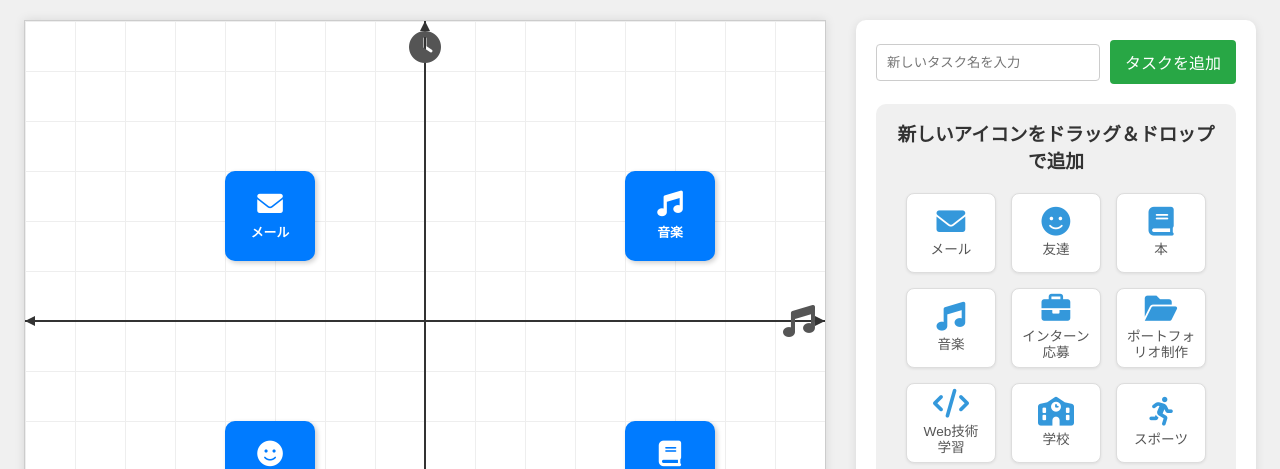
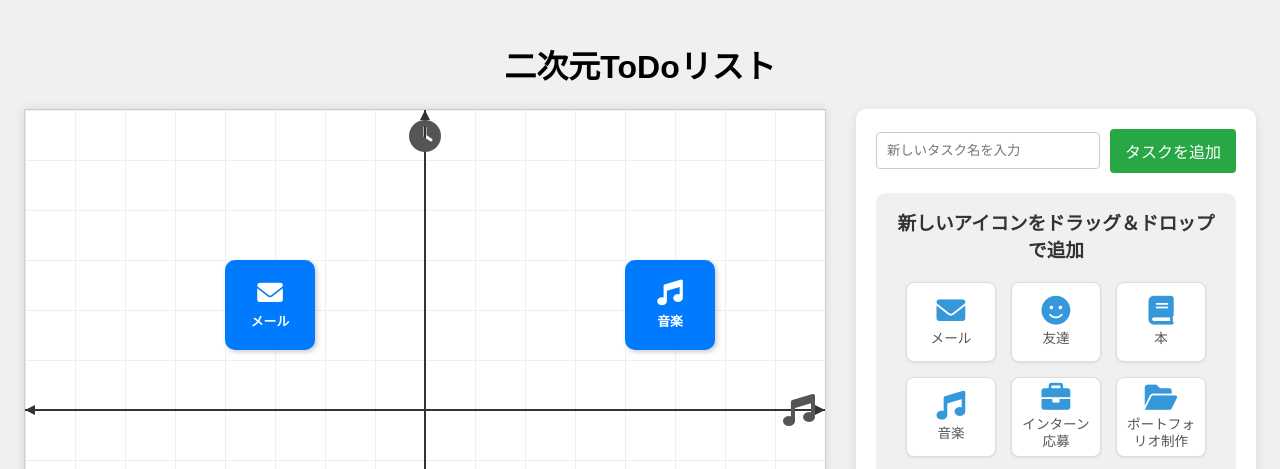
Before and after one commit to kohta-Aze/UI-UX_2025_0714, a plain HTML site: page index.html in a window 1280 px wide. Shown: the top 469 px of the page. Drawn offline with Linux system fonts and the light colour scheme.

Commit message:
Update index.html

```diff
--- a/index.html
+++ b/index.html
@@ -8,6 +8,12 @@
     <link rel="stylesheet" href="https://cdnjs.cloudflare.com/ajax/libs/font-awesome/6.0.0-beta3/css/all.min.css">
 </head>
 <body>
+    <header class="main-header">
+        <div class="header-content">
+            <h1 class="site-title">二次元ToDoリスト</h1>
+            </div>
+    </header>
+
     <div class="top-section-wrapper"> <div class="container"> <div class="axis-y">
                 <i class="fa-solid fa-clock axis-icon"></i>
                 <div class="arrow-up"></div>
```
